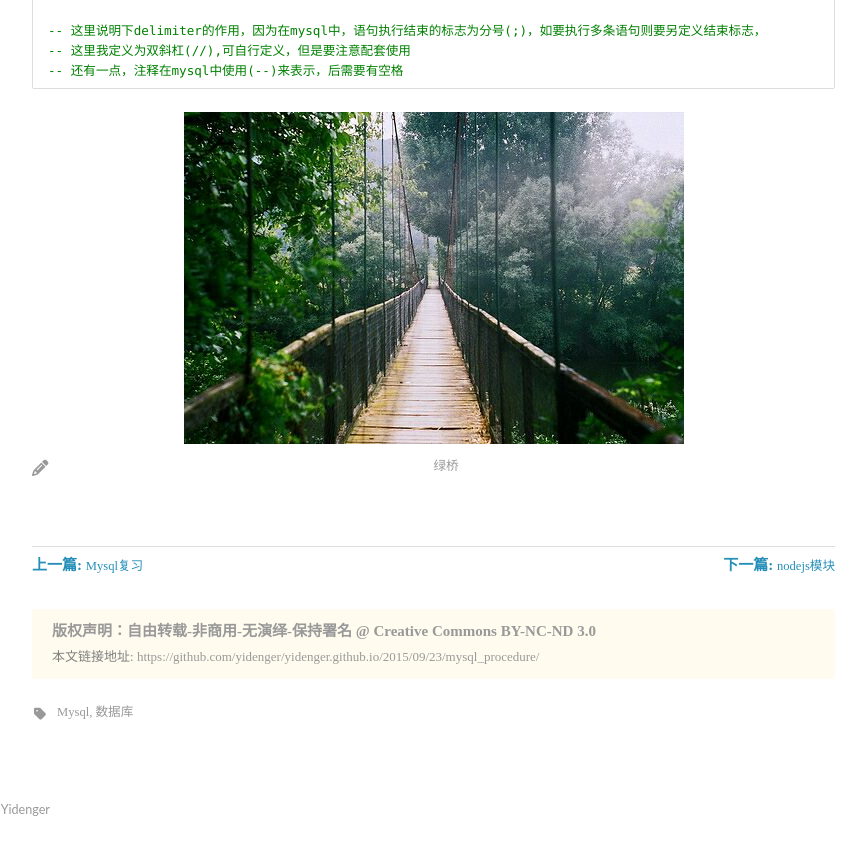
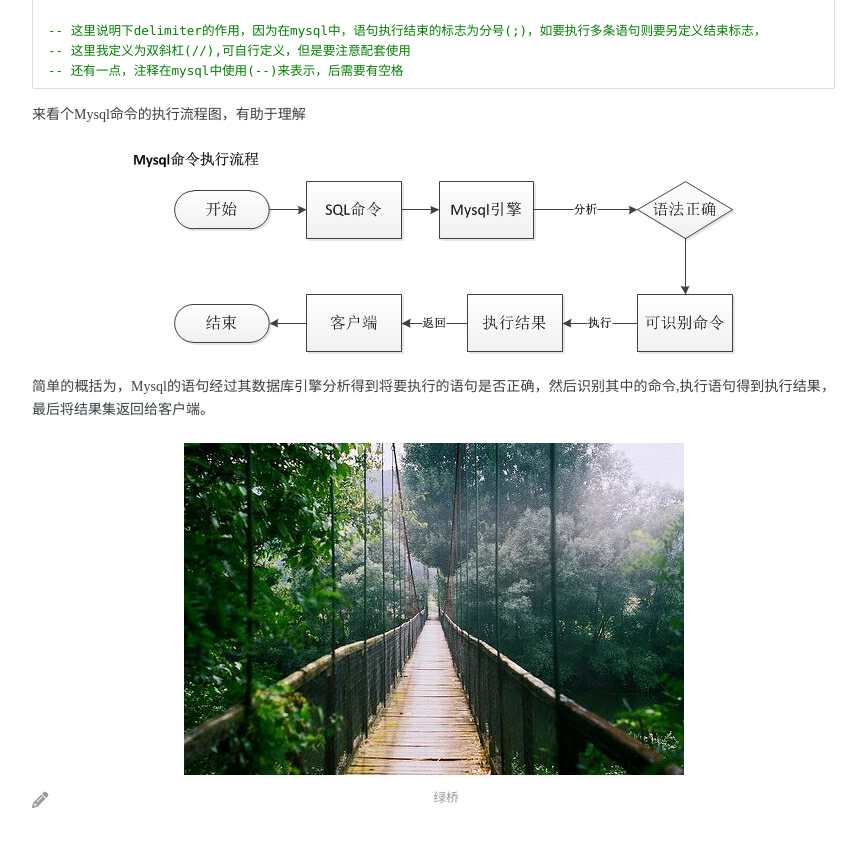
Before and after one commit to yidenger/yidenger.github.io, a plain HTML site: page 2015/09/23/mysql_procedure/index.html in a window 1280 px wide. Shown: the part 1757-2613 px from the top of the page, without its empty margins (85-951 px from the left). Drawn offline with Linux system fonts and the light colour scheme.

Commit message:
Site updated: 2015-09-25 15:49:33

```diff
--- a/2015/09/23/mysql_procedure/index.html
+++ b/2015/09/23/mysql_procedure/index.html
@@ -139,7 +139,11 @@ DELIMITER ;</span>
 <span class="comment">-- 这里说明下delimiter的作用，因为在mysql中，语句执行结束的标志为分号(;)，如要执行多条语句则要另定义结束标志，</span>
 <span class="comment">-- 这里我定义为双斜杠(//),可自行定义，但是要注意配套使用</span>
 <span class="comment">-- 还有一点，注释在mysql中使用(--)来表示，后需要有空格</span>
-</code></pre><div align="center"><br><img src="/images/greenBridge.jpg" alt="绿桥"><br><br></div>
+</code></pre><p>来看个Mysql命令的执行流程图，有助于理解</p>
+<div align="center"><br>    <img src="/images/procedure.png" alt=""><br></div>
+
+<p>简单的概括为，Mysql的语句经过其数据库引擎分析得到将要执行的语句是否正确，然后识别其中的命令,执行语句得到执行结果，最后将结果集返回给客户端。</p>
+<div align="center"><br><img src="/images/greenBridge.jpg" alt="绿桥"><br><br></div>
 
     </div>
     <footer>
```
Also changed, not shown: 2015/09/24/mysql-review/index.html (+1 -1 lines), images/procedure.png (added).
